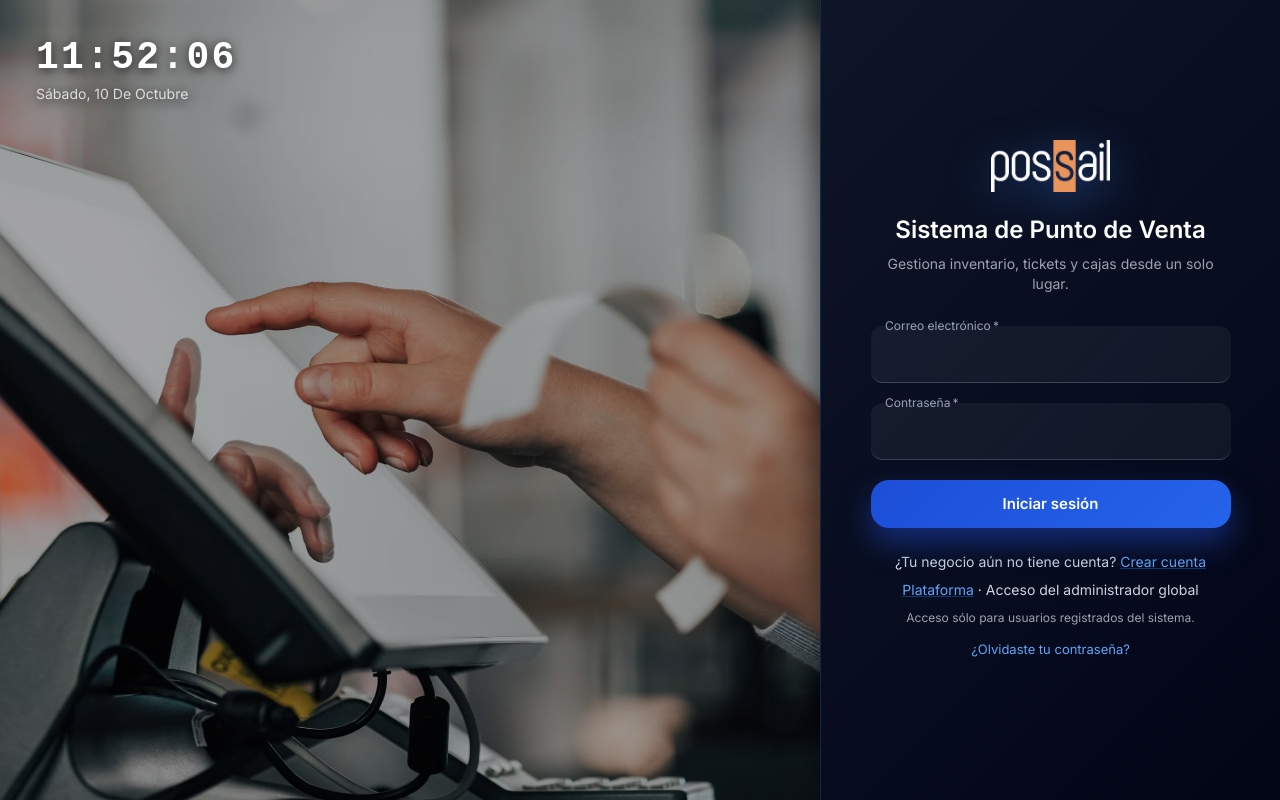
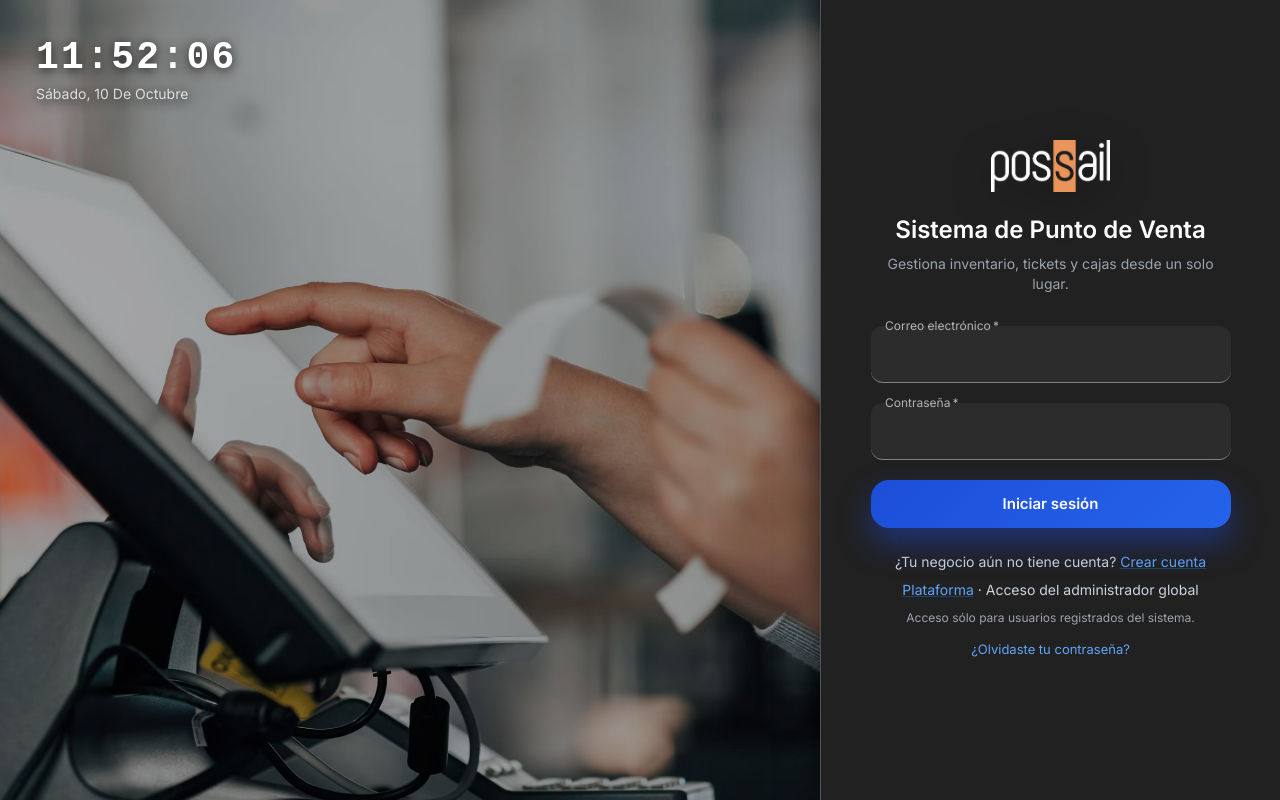
Before and after one commit to carlockk/possail, a React (Vite) app: page /login in a window 1280 px wide. Built offline with nearby package versions, Linux system fonts and the light colour scheme; no server answers; some icons are missing.

Commit message:
Cambiar login a fondo gris oscuro y bordes claros

```diff
--- a/src/pages/Login.jsx
+++ b/src/pages/Login.jsx
@@ -96,7 +96,7 @@ export default function Login({ platform = false }) {
         minHeight: '100vh',
         display: 'flex',
         alignItems: 'stretch',
-        backgroundColor: '#020617',
+        backgroundColor: '#171717',
         overflow: 'hidden'
       }}
     >
@@ -146,11 +146,10 @@ export default function Login({ platform = false }) {
           display: 'flex',
           alignItems: 'center',
           justifyContent: 'center',
-          background:
-            'linear-gradient(135deg, rgba(15,23,42,0.92), rgba(2,6,23,0.9))',
+          backgroundColor: '#212121',
           backdropFilter: 'blur(12px)',
           boxShadow: '-5px 0 30px rgba(0,0,0,0.5)',
-          borderLeft: '1px solid rgba(59,130,246,0.25)',
+          borderLeft: '1px solid #525252',
           p: { xs: 3, sm: 4 },
         }}
       >
@@ -175,7 +174,7 @@ export default function Login({ platform = false }) {
                 height: 52,
                 objectFit: 'contain',
                 mb: 1,
-                filter: 'drop-shadow(0 10px 20px rgba(59,130,246,0.5))',
+                filter: 'drop-shadow(0 10px 20px rgba(0,0,0,0.35))',
               }}
             />
 
@@ -208,7 +207,7 @@ export default function Login({ platform = false }) {
                 InputProps={{
                   startAdornment: (
                     <InputAdornment position="start">
-                      <EmailIcon sx={{ color: '#60a5fa' }} />
+                      <EmailIcon sx={{ color: '#b4b4b4' }} />
                     </InputAdornment>
                   ),
                   sx: {
@@ -218,17 +217,17 @@ export default function Login({ platform = false }) {
                     '& fieldset': { border: 'none' }, // ❌ sin borde blanco
                     '&:hover fieldset': { border: 'none' },
                     '&.Mui-focused fieldset': { border: 'none' },
-                    borderBottom: '1px solid rgba(148,163,184,0.3)', // 🔹 línea inferior tenue
+                    borderBottom: '1px solid rgba(220,220,220,0.5)',
                     '&:focus-within': {
-                      borderBottom: '1px solid #3b82f6', // 🔹 azul al focus
+                      borderBottom: '1px solid #e5e5e5',
                     },
                     transition: 'border-color 0.25s ease',
                   },
                 }}
                 InputLabelProps={{
                   sx: {
-                    color: '#94a3b8',
-                    '&.Mui-focused': { color: '#60a5fa' },
+                    color: '#b4b4b4',
+                    '&.Mui-focused': { color: '#e5e5e5' },
                   },
                 }}
                 required
@@ -243,7 +242,7 @@ export default function Login({ platform = false }) {
                 InputProps={{
                   startAdornment: (
                     <InputAdornment position="start">
-                      <LockIcon sx={{ color: '#60a5fa' }} />
+                      <LockIcon sx={{ color: '#b4b4b4' }} />
                     </InputAdornment>
                   ),
                   sx: {
@@ -253,17 +252,17 @@ export default function Login({ platform = false }) {
                     '& fieldset': { border: 'none' },
                     '&:hover fieldset': { border: 'none' },
                     '&.Mui-focused fieldset': { border: 'none' },
-                    borderBottom: '1px solid rgba(148,163,184,0.3)',
+                    borderBottom: '1px solid rgba(220,220,220,0.5)',
                     '&:focus-within': {
-                      borderBottom: '1px solid #3b82f6',
+                      borderBottom: '1px solid #e5e5e5',
                     },
                     transition: 'border-color 0.25s ease',
                   },
                 }}
                 InputLabelProps={{
                   sx: {
-                    color: '#94a3b8',
-                    '&.Mui-focused': { color: '#60a5fa' },
+                    color: '#b4b4b4',
+                    '&.Mui-focused': { color: '#e5e5e5' },
                   },
                 }}
                 required
```
